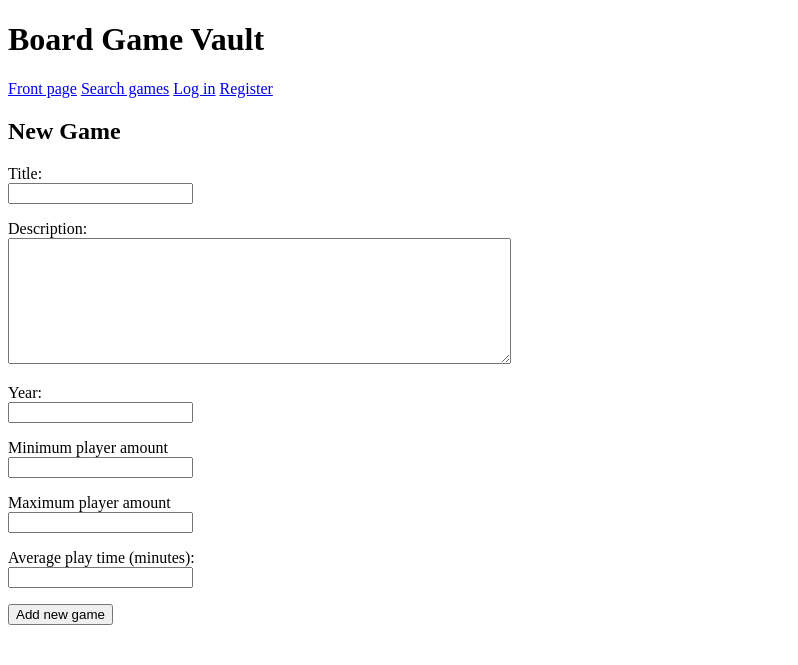
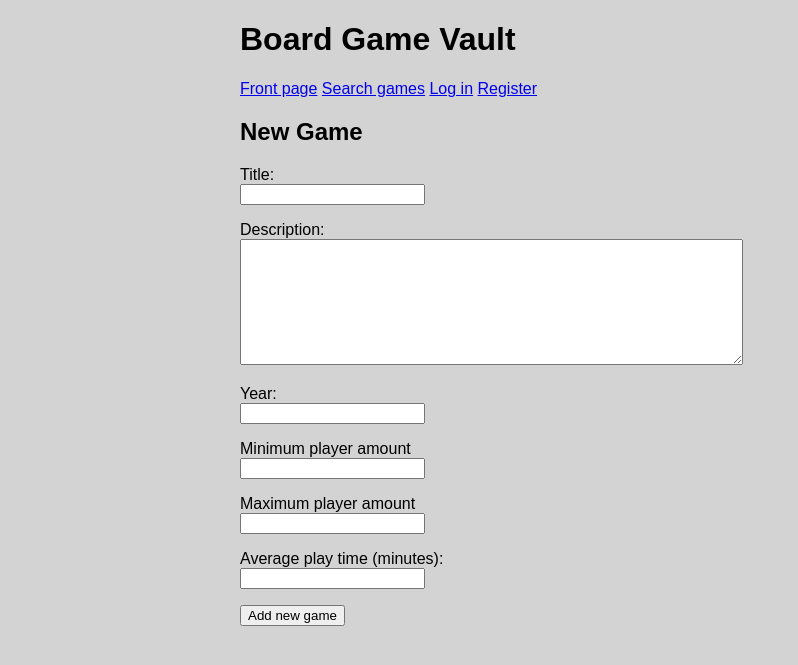
Before and after one commit to SeedimV/boardgame-vault, a Flask app: page /new_game in a window 1280 px wide. Shown: the top 665 px of the page, without its empty margins (0-798 px from the left). Run offline with Flask 3, Linux system fonts and the light colour scheme.

Commit message:
feat: add stylesheet

```diff
--- /dev/null
+++ b/static/main.css
@@ -0,0 +1,6 @@
+body {
+    margin: auto;
+    max-width: 50em;
+    font-family: sans-serif;
+    background-color: lightgray;
+}
--- a/templates/layout.html
+++ b/templates/layout.html
@@ -3,6 +3,7 @@
 
 <head>
   <title>{% block title %}{% endblock %}Board Game Vault</title>
+  <link rel="stylesheet" href="/static/main.css">
 </head>
 
 <body>
```
